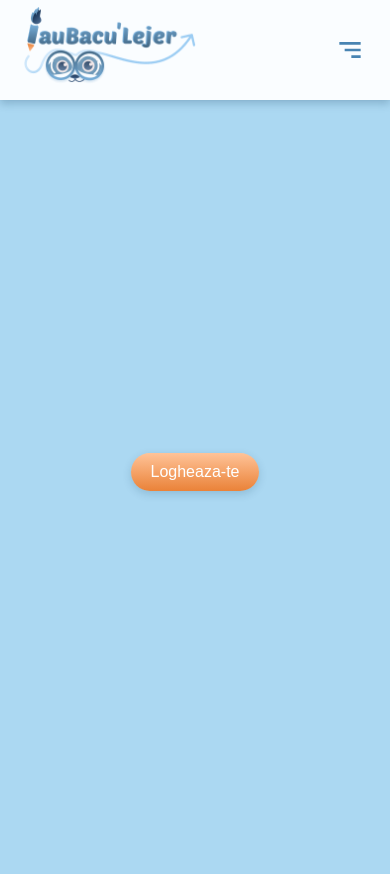
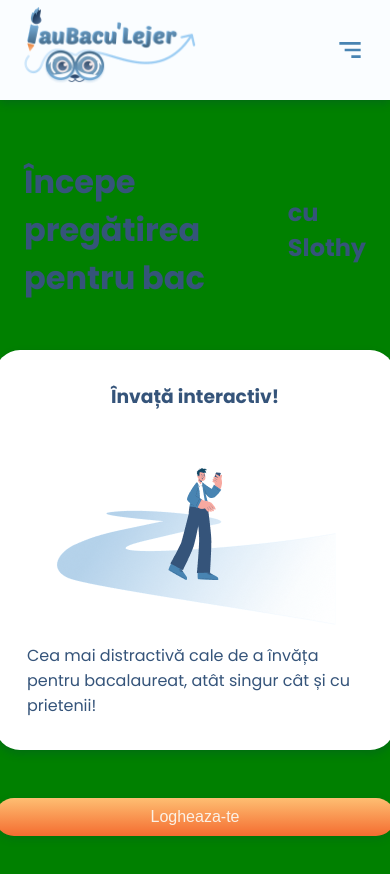
Before and after one commit to CalinRaduAlexandru/IauBacuLejer, a React (Create React App) app: page /login in a window 390 px wide. Shown: the top 874 px of the page. Before the commit the page ends 844 px from the top, so only its background shows below. Built offline with nearby package versions, Linux system fonts and the light colour scheme; no server answers.

Commit message:
onboarding responsiveness

```diff
--- a/src/Components/Header/Header.jsx
+++ b/src/Components/Header/Header.jsx
@@ -23,8 +23,6 @@ const Header = () => {
           <img src={logo} alt="logo" height="80px" />
         </Link>
         {currentUser ? (
-          <>
-            <h2 className={classes.header__title}>Bine ai venit!</h2>{" "}
           <nav className={classes.header__content__nav}>
             <h4 className={classes.header__profile}>
               {JSON.stringify(currentUser.email)}
@@ -40,7 +38,6 @@ const Header = () => {
               <Btn>Logout</Btn>
             </Link>
           </nav>
-          </>
         ) : null}
 
         <div className={classes.header__content__toggle}>
--- a/src/Components/Header/Header.module.scss
+++ b/src/Components/Header/Header.module.scss
@@ -7,6 +7,7 @@
   width: 100%;
   height: $headerHeight;
   padding: 0 1.5rem;
+  z-index: 1000;
   @include breakpoint(md) {
     padding: 0 3rem;
   }
@@ -57,10 +58,6 @@
       backdrop-filter: blur(2px);
       transform: translate(0);
       transition: 0.3s ease transform;
-
-      h2 {
-        align-self: center;
-      }
 
       @include breakpoint(md) {
         transform: none;
--- a/src/Ingredients/Btn/Btn.scss
+++ b/src/Ingredients/Btn/Btn.scss
@@ -15,8 +15,8 @@
   }
 
   &.btn--primary--solid {
-    background: $btn-primary;
-    color: $primary-Modal;
+    @include primary-btn;
+    color: $btn-primary;
   }
 
   &.btn--secondary--ghost {
--- a/src/Pages/Onboarding/Onboarding.jsx
+++ b/src/Pages/Onboarding/Onboarding.jsx
@@ -1,9 +1,12 @@
 import React, { useState } from "react";
+import onboarding from "../../Assets/Onboarding.png";
+import prezentare1 from "../../Assets/Prezentare1.png";
 
 import SignUp from "../../Components/SignUp/SingUp.jsx";
 import { useAuth } from "../../contexts/AuthContext";
 import Popup from "../../Components/Popup/Popup.jsx";
 import { Redirect } from "react-router-dom";
+import "./Onboarding.scss";
 
 const Onboarding = () => {
   const [popup, setPopup] = useState(false);
@@ -21,12 +24,35 @@ const Onboarding = () => {
         <>
           <div>
             <div className="onboarding-container">
-              <button
-                className="btn btn--primary--solid btn--medium"
-                onClick={togglePopup}
-              >
-                Logheaza-te
-              </button>
+              <div className="left-side">
+                <div className="title">
+                  <h2>Începe pregătirea pentru bac</h2>
+                  <h4>cu Slothy</h4>
+                </div>
+                <div className="information-card">
+                  <h3>Învață interactiv!</h3>
+                  <img src={prezentare1} alt="Un om care merge pe un drum" />
+                  <p>
+                    Cea mai distractivă cale de a învăța pentru bacalaureat,
+                    atât singur cât și cu prietenii!
+                  </p>
+                </div>
+
+                <button
+                  className="btn btn--primary--solid btn--medium limit"
+                  onClick={togglePopup}
+                >
+                  Logheaza-te
+                </button>
+              </div>
+              <div className="right-side">
+                <img
+                  className="onboarding-img"
+                  src={onboarding}
+                  alt="mascot"
+                  width="40%"
+                />
+              </div>
             </div>
           </div>
 
--- a/src/Pages/Onboarding/Onboarding.scss
+++ b/src/Pages/Onboarding/Onboarding.scss
@@ -1,3 +1,85 @@
 .onboarding-container {
-  background-color: blue;
+  display: flex;
+  // background-color: green;
+  width: 100vw;
+  height: 100vh;
+  max-width: 1400px;
+
+  .left-side {
+    display: flex;
+    flex-direction: column;
+    justify-content: center;
+    // background: yellow;
+    height: 100vh;
+    width: 100vw;
+    padding-left: 100px;
+
+    @media (max-width: 1110px) {
+      align-items: center;
+      background: green;
+      padding: 0 24px;
+    }
+
+    .title {
+      display: flex;
+      justify-content: flex-start;
+      align-items: center;
+      margin-top: 50px;
+    }
+
+    h2 {
+      font-size: 2.15rem;
+      margin-right: 20px;
+
+      @media (max-width: 1200px) {
+        font-size: 32px;
+      }
+    }
+
+    h4 {
+      font-size: 1.75rem;
+      @media (max-width: 1200px) {
+        font-size: 24px;
+      }
+    }
+    .information-card {
+      background: #fff;
+      display: flex;
+      flex-direction: column;
+      align-items: center;
+      justify-content: space-between;
+      padding: 32px;
+      width: 400px;
+      height: 400px;
+      margin: 48px 0;
+      border-radius: 25px;
+      box-shadow: 0px 0px 2px rgba(9, 51, 84, 0.04),
+        0px 4px 8px rgba(9, 51, 84, 0.22);
+
+      h3 {
+        display: flex;
+        align-items: center;
+        justify-content: center;
+      }
+    }
+
+    .limit {
+      width: 400px;
+      margin: 0;
+    }
+  }
+
+  .right-side {
+    position: relative;
+    background: red;
+    .onboarding-img {
+      position: fixed;
+      bottom: 0;
+      right: 10%;
+
+      @media (max-width: 1110px) {
+        display: none;
+      }
+    }
+  }
 }
--- a/src/Styles/Variables.scss
+++ b/src/Styles/Variables.scss
@@ -1,28 +1,25 @@
-
 // BTN - COLORS
 
-$btn-primary: linear-gradient(180deg, #FFC398 0%, #EA8238 100%);
+$btn-primary: #fbf1e5;
 $btn-succces: #75fa73;
 
+// Mixin
 
 // COLORS
 
-$primary-Modal: #FEFFFF;
-$primary-IBL300: #35547A;
-$primary-IBL200: #4884B2;
-$primary-IBL150: #A1CCEF;
-$primary-IBL50: #D5EAFE;
+$primary-Modal: #feffff;
+$primary-IBL300: #35547a;
+$primary-IBL200: #4884b2;
+$primary-IBL150: #a1ccef;
+$primary-IBL50: #d5eafe;
 
+$primary-IBL25: #f4faff;
 
-$primary-IBL25: #F4FAFF;
+$primary-PopupHeader: linear-gradient(180deg, #abd9fd 0%, #5591c1 100%);
 
-$primary-PopupHeader: linear-gradient(180deg, #ABD9FD 0%, #5591C1 100%);
-
-$materii-Romana: #8EBF9B;
-$materii-Istorie: #E7908B;
-$materii-Geografie: #79AAEE;
-
-
+$materii-Romana: #8ebf9b;
+$materii-Istorie: #e7908b;
+$materii-Geografie: #79aaee;
 
 // FONTS
 
@@ -37,7 +34,6 @@ $spacing-lg: 32px;
 
 $borderRadius: 25px;
 
-
 // RGB colors
 $dark: rgb(29, 29, 29);
 $IBL150: rgb(161, 204, 239);
@@ -45,15 +41,34 @@ $light: rgb(250, 253, 255);
 $primary: rgb(72, 132, 178);
 $bg: rgb(244, 244, 255);
 
-
 // header height
 $headerHeight: 100px;
 
 @mixin breakpoint($point) {
-    @if $point == md {
-        // 768px
-        @media (min-width: 48em) {
-            @content;
-        }
+  @if $point == md {
+    // 768px
+    @media (min-width: 48em) {
+      @content;
     }
+  }
 }
+
+@mixin primary-btn {
+  background: rgb(254, 190, 114);
+  background: -moz-linear-gradient(
+    180deg,
+    rgba(254, 190, 114, 1) 0%,
+    rgba(244, 108, 48, 1) 100%
+  );
+  background: -webkit-linear-gradient(
+    180deg,
+    rgba(254, 190, 114, 1) 0%,
+    rgba(244, 108, 48, 1) 100%
+  );
+  background: linear-gradient(
+    180deg,
+    rgba(254, 190, 114, 1) 0%,
+    rgba(244, 108, 48, 1) 100%
+  );
+  filter: progid:DXImageTransform.Microsoft.gradient(startColorstr="#febe72",endColorstr="#f46c30",GradientType=1);
+}
```
Also changed, not shown: src/Assets/Onboarding.png (added), src/Assets/Prezentare1.png (added). Lines whose indentation alone changed are shown as unchanged.
